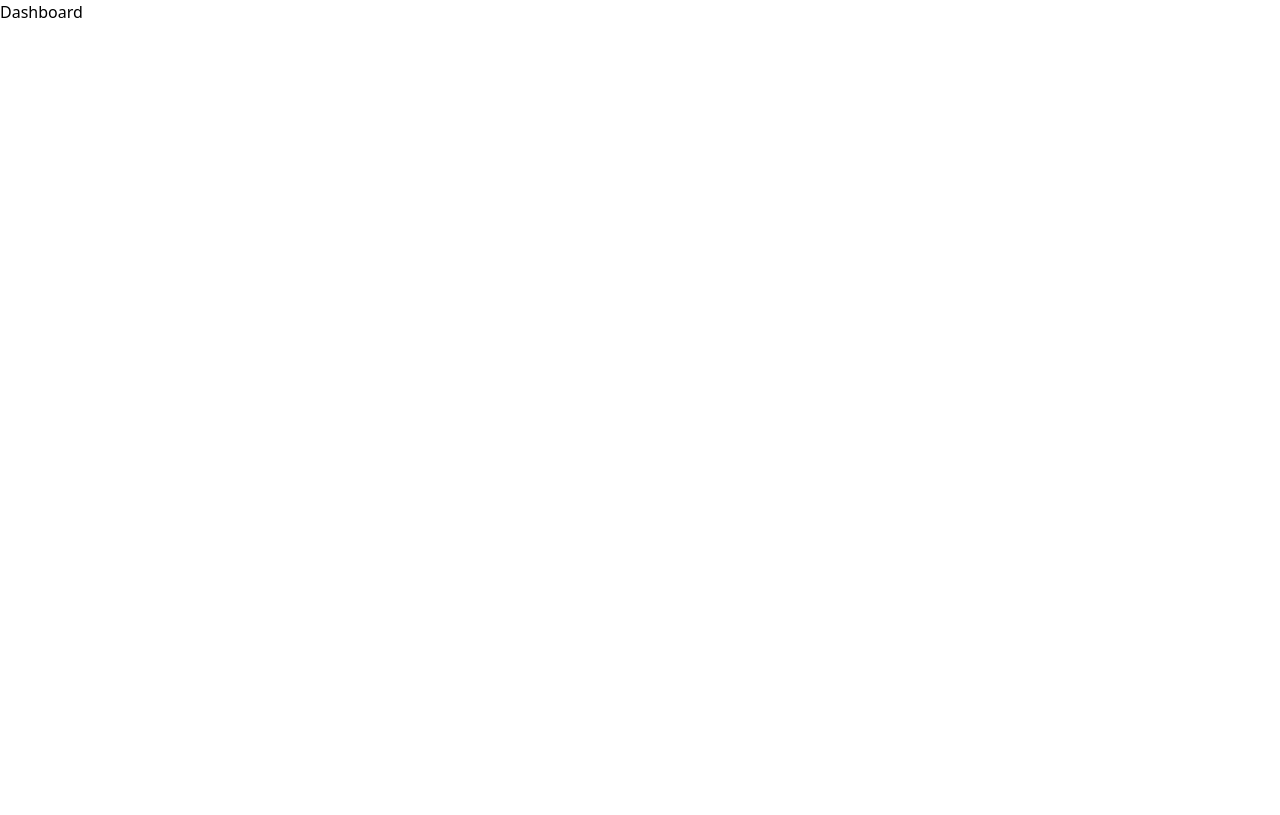
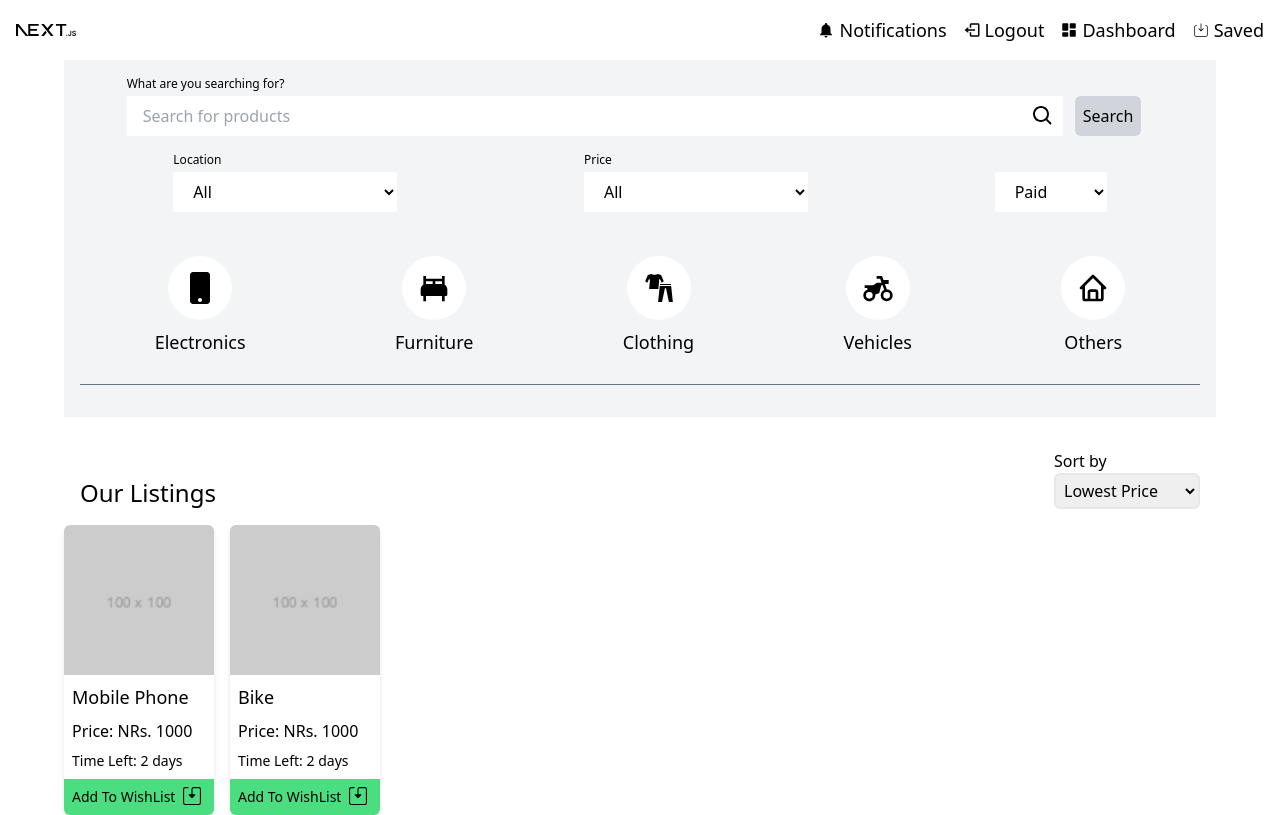
Before and after one commit to aabishkaryal/kuhackfest, a Next.js app in the folder frontend/: page /dashboard in a window 1280 px wide. Built offline with nearby package versions, Linux system fonts and the light colour scheme.

Commit message:
feat: frontend | update filters

```diff
--- a/frontend/src/components/Body.tsx
+++ b/frontend/src/components/Body.tsx
@@ -1,21 +1,20 @@
 import { useState } from "react";
 
 import CategoryFilter from "./CategoryFilter";
-import { Filter, productCategory } from "@/types/filter";
+import { Filter } from "@/types/filter";
 import SearchFilter from "./SearchFilter";
 import ShowListings from "./ShowListings";
-import { Location } from "@/types/filter";
-import { PriceRange } from "@/types/filter";
 import { exampleListings } from "@/types/Listings";
 
-type BodyProps = {};
+type BodyProps = {
+  dashboard?: boolean;
+};
 const defaultFilter: Filter = {
   searchQuery: "",
-  priceType: "paid",
+  priceType: "all",
 };
-export default function Body({}: BodyProps) {
+export default function Body({ dashboard = false }: BodyProps) {
   const [filter, updateFilter] = useState<Filter>(defaultFilter);
-  console.log({ filter });
   return (
     <main className="flex flex-col max-w-[1200px] w-[90%]">
       <div className="flex flex-col bg-gray-100 p-4 justify-center w-full">
@@ -24,6 +23,10 @@ export default function Body({}: BodyProps) {
           setSearchText={(s) => updateFilter({ ...filter, searchQuery: s })}
           location={filter.location}
           setLocation={(l) => updateFilter({ ...filter, location: l })}
+          priceRange={filter.priceRange}
+          setPriceRange={(pr) => updateFilter({ ...filter, priceRange: pr })}
+          priceType={filter.priceType}
+          setPriceType={(pt) => updateFilter({ ...filter, priceType: pt })}
         />
         <CategoryFilter
           category={filter.category}
--- a/frontend/src/components/SearchFilter.tsx
+++ b/frontend/src/components/SearchFilter.tsx
@@ -1,14 +1,17 @@
-import { Location, locations } from "@/types/filter";
+import { Location, PriceRange, PriceType, locations } from "@/types/filter";
 import { priceRanges } from "@/types/filter";
-import type { Dispatch, SetStateAction } from "react";
 
 import { BiSearch } from "react-icons/bi";
 
 type SearchFilterProps = {
   searchText: string;
   setSearchText: (searchText: string) => void;
-  location?: string;
+  location?: Location;
   setLocation: (location: Location | undefined) => void;
+  priceRange?: PriceRange;
+  setPriceRange: (priceRange: PriceRange | undefined) => void;
+  priceType: PriceType;
+  setPriceType: (priceType: PriceType) => void;
 };
 
 export default function SearchFilters({
@@ -16,6 +19,10 @@ export default function SearchFilters({
   setSearchText,
   location,
   setLocation,
+  priceRange,
+  setPriceRange,
+  priceType,
+  setPriceType,
 }: SearchFilterProps) {
   return (
     <section className="w-full flex flex-col space-y-4">
@@ -53,8 +60,12 @@ export default function SearchFilters({
         </div>
         <div className="w-1/5 flex flex-col space-y-1">
           <label className="text-xs">Price</label>
-          <select className="w-full p-2 bg-white focus:outline-none px-4">
-            <option value="">All</option>
+          <select
+            className="w-full p-2 bg-white focus:outline-none px-4"
+            value={priceRange}
+            onChange={(e) => setPriceRange(e.target.value as PriceRange)}
+          >
+            <option value="All">All</option>
             {priceRanges.map((priceRange) => (
               <option key={priceRange} value={priceRange}>
                 {priceRange}
@@ -63,9 +74,14 @@ export default function SearchFilters({
           </select>
         </div>
         <div className="w-[10%] flex flex-col space-y-1">
-          <select className="w-full p-2 bg-white focus:outline-none px-4">
-            <option value="paid">Paid</option>
-            <option value="free">Free</option>
+          <select
+            className="w-full p-2 bg-white focus:outline-none px-4"
+            value={priceType}
+            onChange={(e) => setPriceType(e.target.value as PriceType)}
+          >
+            <option value="Paid">Paid</option>
+            <option value="Free">Free</option>
+            <option value="All">Free</option>
           </select>
         </div>
       </div>
--- a/frontend/src/pages/dashboard.tsx
+++ b/frontend/src/pages/dashboard.tsx
@@ -2,6 +2,9 @@ import { useRouter } from "next/router";
 import { useContext, useEffect } from "react";
 
 import { AuthContext } from "@/context/AuthContext";
+import Header from "@/components/Header";
+import Body from "@/components/Body";
+import Footer from "@/components/Footer";
 
 export default function Dashboard() {
   const router = useRouter();
@@ -9,5 +12,11 @@ export default function Dashboard() {
   useEffect(() => {
     if (!authenticatedState?.authenticated) router.push("/");
   });
-  return <>Dashboard</>;
+  return (
+    <div className="flex flex-col items-center w-full">
+      <Header />
+      <Body dashboard={true} />
+      <Footer />
+    </div>
+  );
 }
--- a/frontend/src/types/filter.ts
+++ b/frontend/src/types/filter.ts
@@ -30,13 +30,15 @@ export const priceRanges = [
   "10,000 - 50,000",
   "50,000+",
 ] as const;
+export type PriceRange = (typeof priceRanges)[number];
 
-export type PriceRange = (typeof priceRanges)[number];
+export const priceTypes = ["paid", "free", "all"] as const;
+export type PriceType = (typeof priceTypes)[number];
 
 export type Filter = {
   searchQuery: string;
+  priceType: PriceType;
   category?: productCategory;
   location?: Location;
   priceRange?: PriceRange;
-  priceType: "paid" | "free";
 };
```
